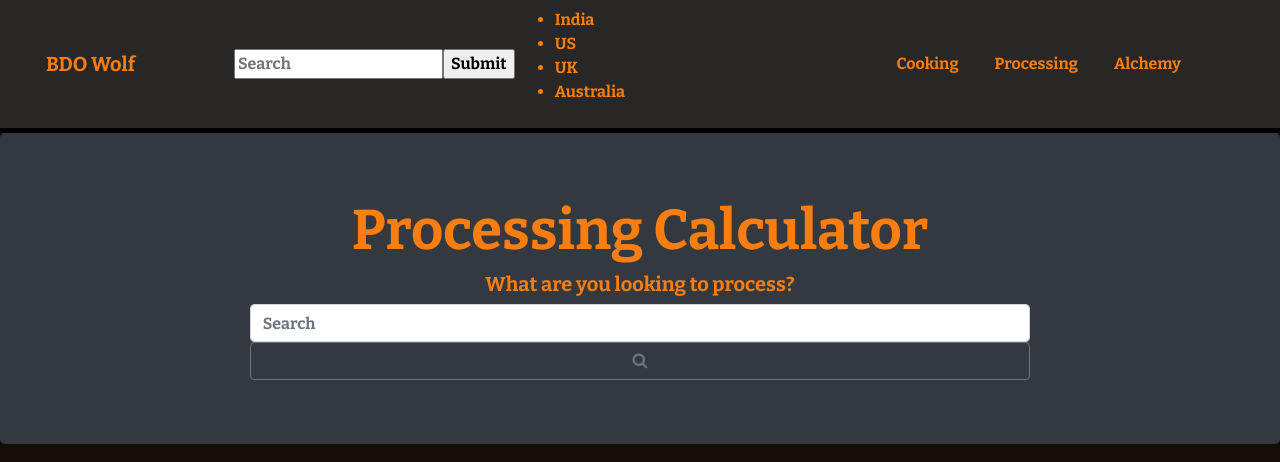
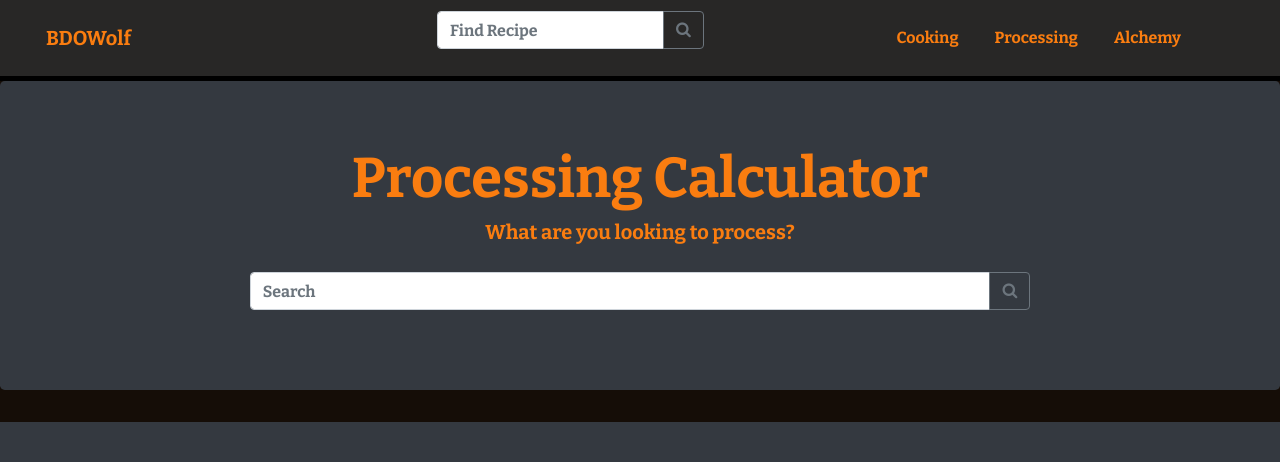
Before and after one commit to ejwoulfe/BDOProfit, a PHP site: page /Calculator/process.php in a window 1280 px wide. Shown: the top 462 px of the page. Run offline with PHP 8.4, Linux system fonts and the light colour scheme; data that the repository does not hold is empty.

Commit message:
CSS changes, layout changes, functioning global recipe search bar.
Redesign of the search bars, inside navigation and the Calculator pages.
Functioning recipe search inside the navigation, the search bar takes you to the correct calculator details page, will only do so if that text entered matches a recipe name inisde the database.
Put the connectToDatabase php file inside the inc folder, it makes the most sense.

```diff
--- a/Calculator/alchemyDetails.php
+++ b/Calculator/alchemyDetails.php
@@ -1,9 +1,8 @@
 <!DOCTYPE html>
 
 <?php require_once('../inc/header.php');
-
+require ('../inc/connectToDatabase.php');
 if(isset($_GET['id'])){
-  include 'connectToDatabase.php';
   $ID = mysqli_real_escape_string($conn, $_GET['id']);
 
   $sql = "SELECT * FROM alchemy_recipes_table WHERE recipe_id = '$ID' ";
--- a/Calculator/cookingDetails.php
+++ b/Calculator/cookingDetails.php
@@ -1,9 +1,8 @@
 <!DOCTYPE html>
 
 <?php require_once('../inc/header.php');
-
+  require ('../inc/connectToDatabase.php');
 if(isset($_GET['id'])){
-  include 'connectToDatabase.php';
   $ID = mysqli_real_escape_string($conn, $_GET['id']);
 
   $sql = "SELECT * FROM cooking_recipes_table WHERE recipe_id = '$ID' ";
--- a/Calculator/process.php
+++ b/Calculator/process.php
@@ -12,16 +12,16 @@
       <p class="h5 text-center">What are you looking to process?</p>
 
       <div id="calc_search_bar" class="col-md-8">
-      <!-- <div class="input-group mt-5"> -->
-        <form id="searh_bar_and_button" action="" method="POST">
-        <input name="searchBar" type="text" class="form-control" placeholder="Search" aria-label="cook search" aria-describedby="basic-addon2">
-        <div class="input-group-btn">
-          <button class="btn btn-outline-secondary" type="submit" name="searchButton">
+        <form action="" class="form-inline" method="POST">
+          <div id="test" class="input-group mb-3">
+        <input id="bar" name="searchBar" type="text" class="form-control" placeholder="Search" aria-label="cook search" aria-describedby="basic-addon2">
+        <div class="input-group-append">
+          <button id="btn" class="btn btn-outline-secondary" type="submit" name="searchButton">
             <i class="fa fa-search"></i>
           </button>
         </div>
+      </div>
       </form>
-      <!-- </div> -->
       </div>
     </div>
 
@@ -42,7 +42,7 @@
 
 
           <?php
-          include 'connectToDatabase.php';
+          include '../inc/connectToDatabase.php';
           if(isset($_POST['searchButton'])){
           $search_value=$_POST['searchBar'];
           $sql_query = "SELECT * FROM processing_recipes_table WHERE recipe_name LIKE '%".$search_value."%'";
--- a/Calculator/processingDetails.php
+++ b/Calculator/processingDetails.php
@@ -1,9 +1,8 @@
 <!DOCTYPE html>
 
 <?php require_once('../inc/header.php');
-
+require ('../inc/connectToDatabase.php');
 if(isset($_GET['id'])){
-  include 'connectToDatabase.php';
   $ID = mysqli_real_escape_string($conn, $_GET['id']);
 
   $sql = "SELECT * FROM processing_recipes_table WHERE recipe_id = '$ID' ";
--- a/css/style.css
+++ b/css/style.css
@@ -15,9 +15,6 @@ background-color: #282726;
   background-color: #343940;
 }
 /* Navigation */
-#search_bar{
-  width: 100%;
-}
 #navigation{
   min-height: 60px;
 }
@@ -38,6 +35,9 @@ a{
 }
 a:hover{
   color: white;
+}
+#navigation #test{
+  position: absolute;
 }
 /* End Navigation */
 
@@ -144,10 +144,11 @@ a:hover{
 
 /* Calculator Pages  CSS */
 #calc_search_bar{
-margin:auto;
+    margin: auto;
 }
-#searh_bar_and_button button{
-  width: 100%;
+#calc_search_bar form{
+  display: block;
+  padding-top: 20px;
 }
 #calculator_table thead tr{
   background-color: white;
@@ -294,4 +295,5 @@ margin:auto;
   #main_content_row2{
     padding-top: 0px;
   }
+
 }
--- a/inc/navigation.php
+++ b/inc/navigation.php
@@ -1,21 +1,44 @@
+<?php
+include 'connectToDatabase.php';
+if(isset($_POST['nav_search_button'])){
+$nav_search_value=$_POST['nav_search_bar'];
+$nav_sql_query = "SELECT recipe_id, recipe_name, 'cooking_recipes_table' AS table_name FROM cooking_recipes_table WHERE recipe_name LIKE '$nav_search_value'
+UNION
+SELECT recipe_id, recipe_name, 'alchemy_recipes_table' AS table_name FROM alchemy_recipes_table WHERE recipe_name LIKE '$nav_search_value'
+UNION
+SELECT recipe_id, recipe_name, 'processing_recipes_table' AS table_name FROM processing_recipes_table WHERE recipe_name LIKE '$nav_search_value'";
+$nav_result = mysqli_query($conn, $nav_sql_query);
+while ($nav_row = mysqli_fetch_assoc($nav_result)) {
+  if($nav_row['table_name']=='cooking_recipes_table'){
+    header('Location: ../Calculator/cookingDetails.php?id=' .$nav_row['recipe_id']);
+  }else if($nav_row['table_name']=='processing_recipes_table'){
+    header('Location: ../Calculator/processingDetails.php?id=' .$nav_row['recipe_id']);
+  }else if($nav_row['table_name']=='alchemy_recipes_table'){
+    header('Location: ../Calculator/alchemyDetails.php?id=' .$nav_row['recipe_id']);
+  }
+}
+}
+?>
     <!-- Navigation Bar -->
     <nav class="navbar navbar-expand-lg">
       <div id="navigation" class="container-fluid">
 
 
-          <div id="logo" class="col-4 col-sm-2 .order-sm-1">
-            <a class="navbar-brand" href="../index.php">BDO Wolf</a>
+          <div id="logo" class="col-4 .order-sm-1">
+            <a class="navbar-brand" href="../index.php">BDOWolf</a>
           </div>
 
+        <form class="form-inline" action="" method="POST">
+        <div id="test" class="input-group mb-3">
+    <input name="nav_search_bar" type="text" class="form-control" placeholder="Find Recipe" aria-label="cook search" aria-describedby="basic-addon2">
+  <div class="input-group-append">
+      <button class="btn btn-outline-secondary" type="submit" name="nav_search_button">
+      <i class="fa fa-search"></i>
+    </button>
+  </div>
+</div>
+</form>
 
-            <input name="nav_search_bar" class="autosuggest" type="text" placeholder="Search" aria-label="Search">
-            <input type="submit" / />
-            <ul id="results">
-            	<li><a href="#">India</a>
-            	<li><a href="#">US</a>
-            	<li><a href="#">UK</a>
-            	<li><a href="#">Australia</a>
-            </ul>
 
 
 
--- a/inc/search.php
+++ b/inc/search.php
@@ -1,5 +1,5 @@
 <?php
-require '../Calculator/connectToDatabase.php';
+require 'connectToDatabase.php';
 
 if(isset($_POST['search_term']) == true && empty($_POST['search_term']) == false){
   $search_value = mysqli_real_escape_string($_POST['search_term']);
--- a/js/app.js
+++ b/js/app.js
@@ -9,14 +9,6 @@ $(document).ready(function () {
     }else if(this.id==="alchemy_card"){
       window.location = "../Calculator/alchemy.php";
     }
-});
-
-$('.autosuggest').keyup(function(){
-
-  var search_term = $(this).val();
-  $.post('../inc/search.php',{search_term: search_term}, function(data){
-    console.log(data);
-  });
 
 });
 
```
Also changed, not shown: Calculator/alchemy.php (+18 -6 lines), Calculator/cook.php (+7 -7 lines), inc/connectToDatabase.php (renamed from Calculator/connectToDatabase.php).
